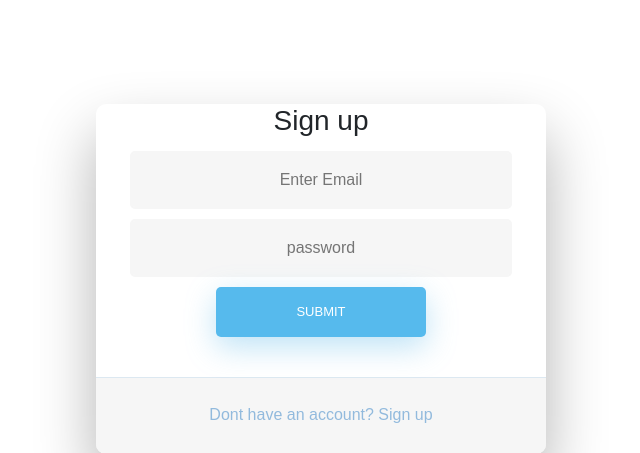
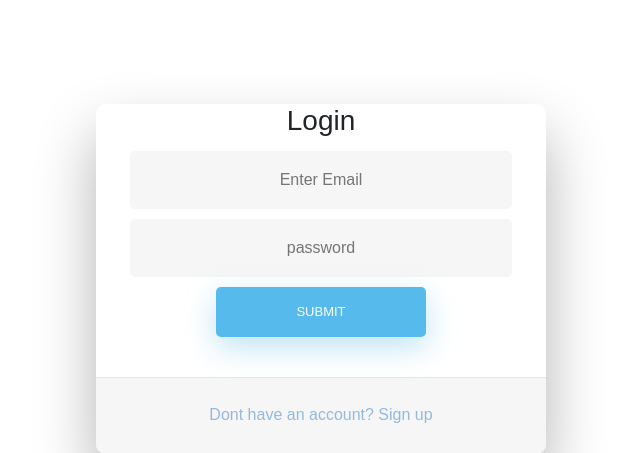
Before and after one commit to elvis-chuks/app-lee-private, a Flask app: page /login in a window 1280 px wide. Shown: the part 121-574 px from the top of the page, without its empty margins (319-959 px from the left). Run offline with Flask 2, Linux system fonts and the light colour scheme; some libraries are stand-ins or nearby versions.

Commit message:
fixed login

```diff
--- a/templates/login.html
+++ b/templates/login.html
@@ -16,7 +16,7 @@
     <!-- Icon -->
     <div class="fadeIn first">
       <!--<img src="http://danielzawadzki.com/codepen/01/icon.svg" id="icon" alt="User Icon" />-->
-      <h3>Sign up</h3>
+      <h3>Login</h3>
     </div>
 
     <!-- Login Form -->
```
